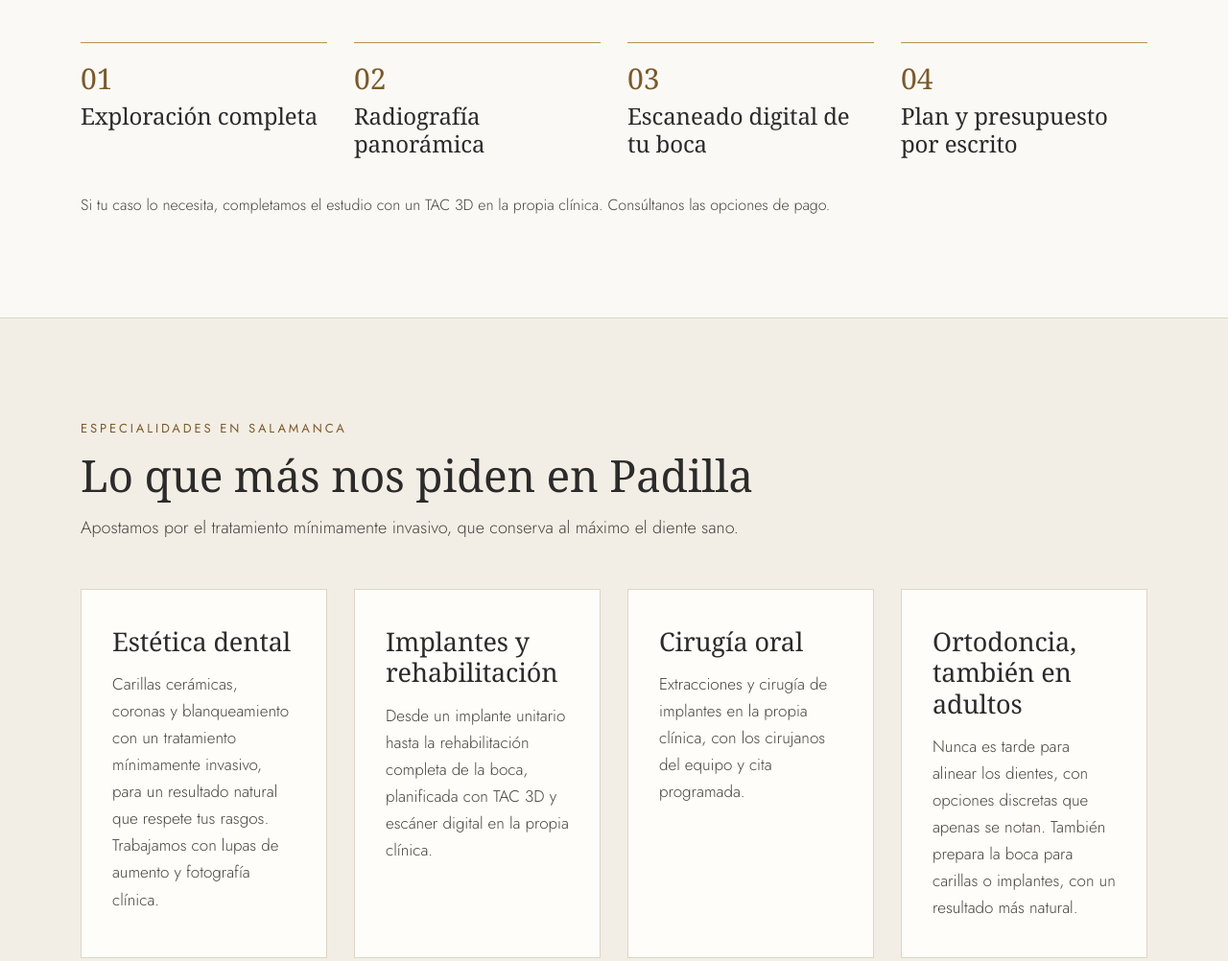
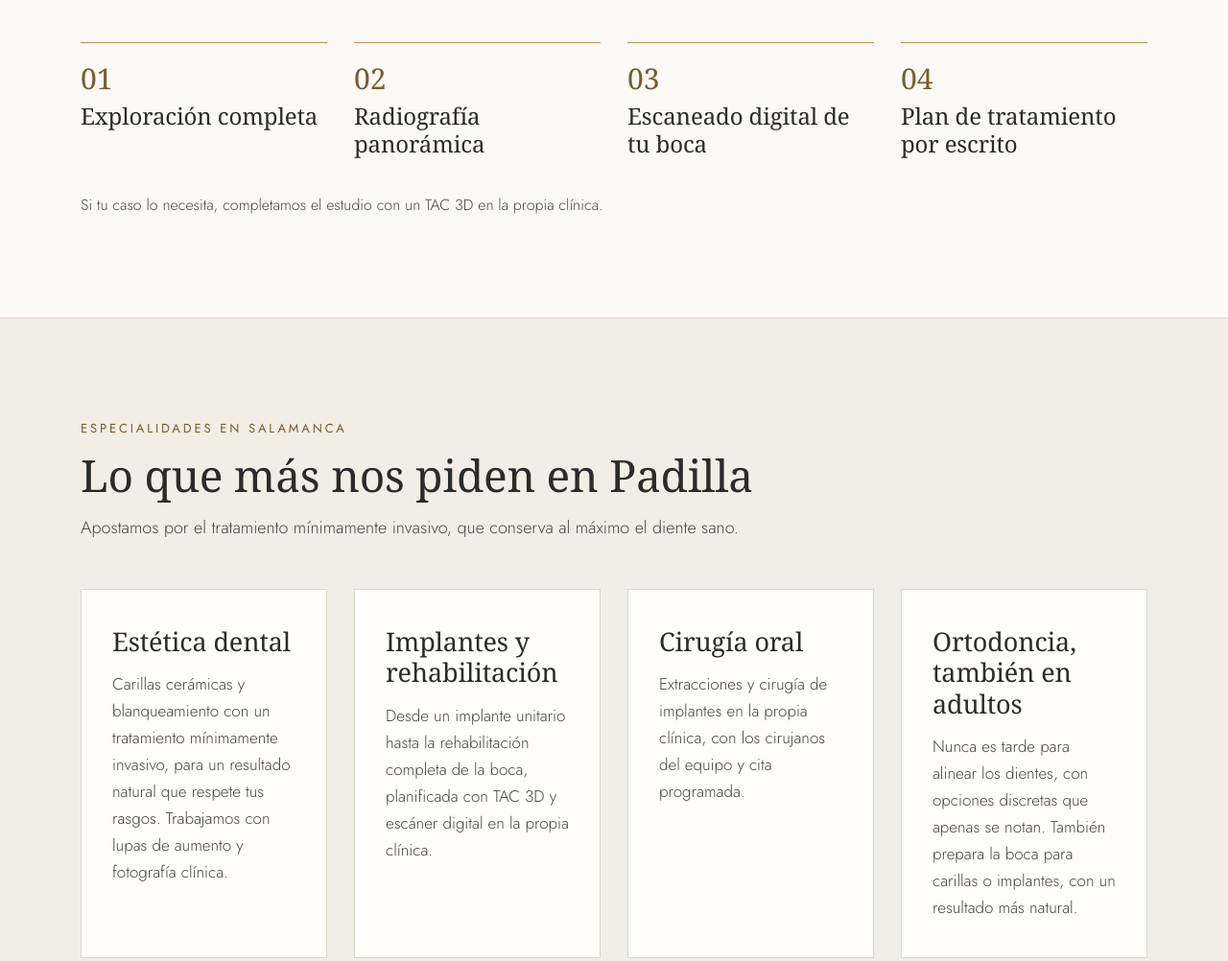
Before and after one commit to clinicadentalmoyarojas/web-clinica-moya-rojas, a plain HTML site: page clinica-barrio-salamanca/index.html in a window 1280 px wide. Shown: the part 1385-2387 px from the top of the page at 96% size. Drawn offline with Linux system fonts and the light colour scheme; a web font is replaced by a local one.

Commit message:
Padilla: quitar coronas y cualquier referencia a pagos o presupuesto
Co-Authored-By: Claude Opus 5.5 <noreply@anthropic.com>
Claude-Session: https://claude.ai/code/session_012NML4yZB1BZHETFjzoWp6E

```diff
--- a/clinica-barrio-salamanca/index.html
+++ b/clinica-barrio-salamanca/index.html
@@ -94,9 +94,9 @@
       <li><span class="num">01</span><h3>Exploración completa</h3></li>
       <li><span class="num">02</span><h3>Radiografía panorámica</h3></li>
       <li><span class="num">03</span><h3>Escaneado digital de tu boca</h3></li>
-      <li><span class="num">04</span><h3>Plan y presupuesto por escrito</h3></li>
+      <li><span class="num">04</span><h3>Plan de tratamiento por escrito</h3></li>
     </ol>
-    <p class="nota">Si tu caso lo necesita, completamos el estudio con un TAC 3D en la propia clínica. Consúltanos las opciones de pago.</p>
+    <p class="nota">Si tu caso lo necesita, completamos el estudio con un TAC 3D en la propia clínica.</p>
   </div>
 </section>
 
@@ -110,7 +110,7 @@
     <div class="cards cards--4">
       <article class="card">
         <h3>Estética dental</h3>
-        <p>Carillas cerámicas, coronas y blanqueamiento con un tratamiento mínimamente invasivo, para un resultado natural que respete tus rasgos. Trabajamos con lupas de aumento y fotografía clínica.</p>
+        <p>Carillas cerámicas y blanqueamiento con un tratamiento mínimamente invasivo, para un resultado natural que respete tus rasgos. Trabajamos con lupas de aumento y fotografía clínica.</p>
       </article>
       <article class="card">
         <h3>Implantes y rehabilitación</h3>
```
